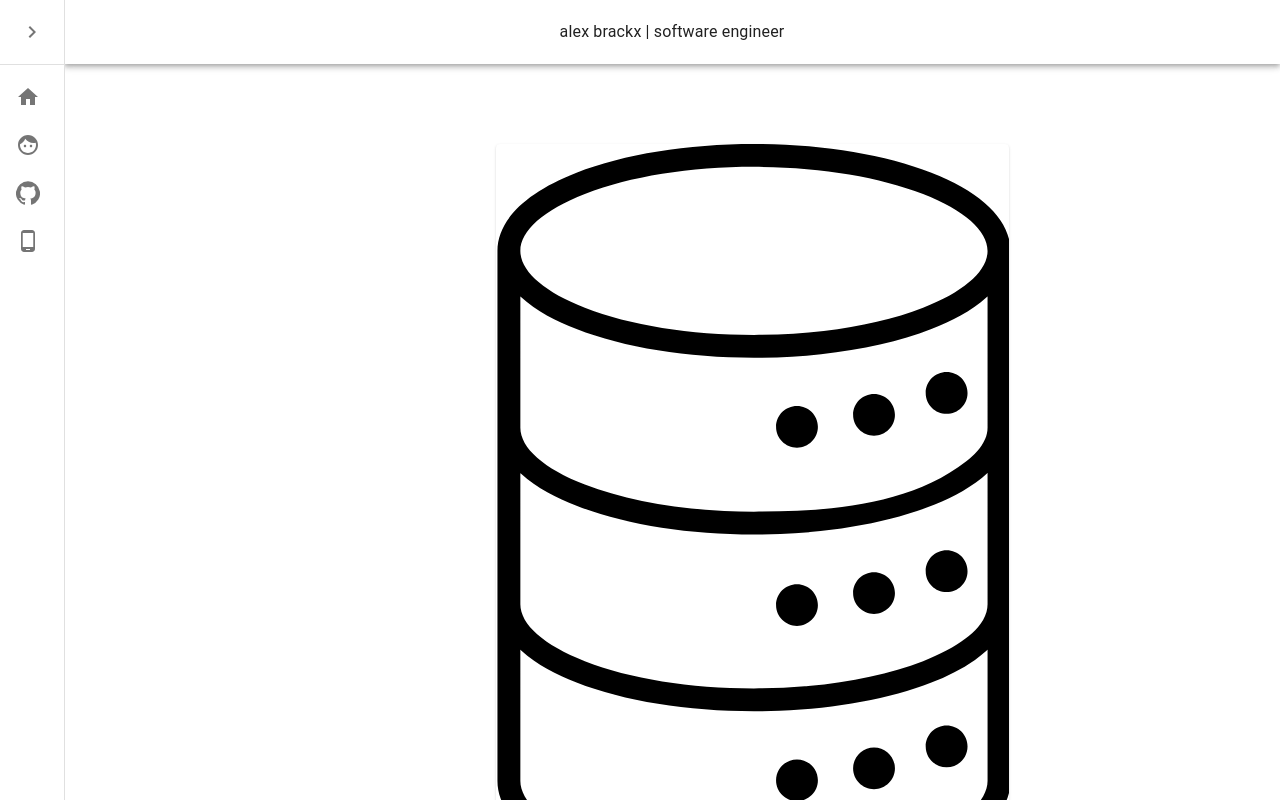
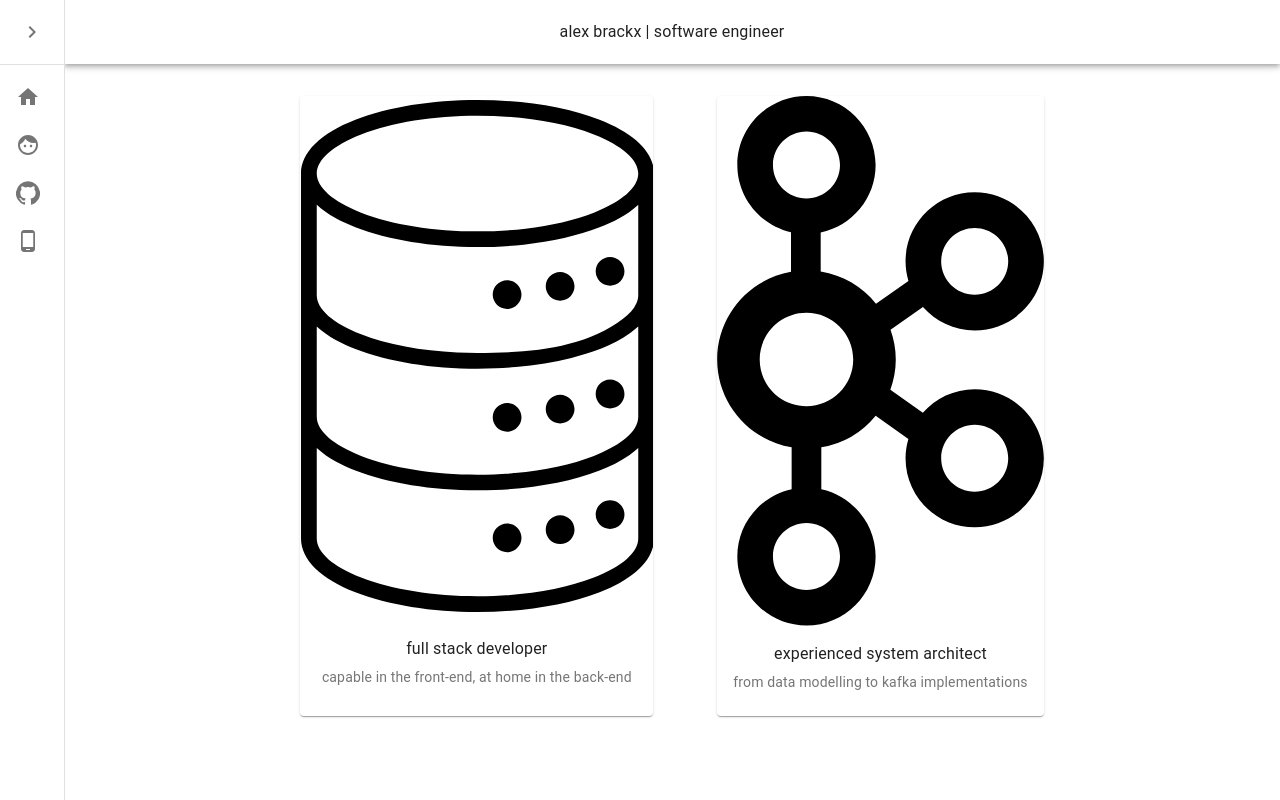
Before and after one commit to abrackx/brahts-ui, a React (Create React App) app: page / in a window 1280 px wide. Shown: the top 800 px of the page. Built offline with nearby package versions, Linux system fonts and the light colour scheme.

Commit message:
Row based probably looks a bit better.

```diff
--- a/src/components/Feed.js
+++ b/src/components/Feed.js
@@ -14,9 +14,10 @@ import Spring from '../imgs/spring.svg'
 
 const useStyles = makeStyles((theme) => ({
     content: {
+        display: 'flex',
         width: '100%',
-        flexGrow: 1,
-        padding: theme.spacing(3),
+        justifyContent: 'center',
+        flexWrap: 'wrap',
     },
 }));
 
@@ -32,7 +33,7 @@ function Feed({ page }) {
                             title="full stack developer"
                             text="capable in the front-end, at home in the back-end"
                             img={DatabaseIcon}
-                            />
+                        />
                         <FeedItem
                             title="experienced system architect"
                             text="from data modelling to kafka implementations"
@@ -49,7 +50,7 @@ function Feed({ page }) {
                             title="full stack developer"
                             text="hell yeah brah I know java and js"
                             img={Spring}
-                            />
+                        />
                         <FeedItem
                             title="experienced system architect"
                             text="from data modelling to kafka implementations"
@@ -66,7 +67,7 @@ function Feed({ page }) {
                             title="full stack developer"
                             text="hell yeah brah I know java and js"
                             img={Spring}
-                            />
+                        />
                         <FeedItem
                             title="experienced system architect"
                             text="from data modelling to kafka implementations"
@@ -83,7 +84,7 @@ function Feed({ page }) {
                             title="full stack developer"
                             text="hell yeah brah I know java and js"
                             img={Spring}
-                            />
+                        />
                         <FeedItem
                             title="experienced system architect"
                             text="from data modelling to kafka implementations"
@@ -97,10 +98,8 @@ function Feed({ page }) {
     }
 
     return (
-        <div >
-            <Box m={4} className={classes.content}>
-                {togglePage(page)}
-            </Box>
+        <div className={classes.content}>
+            {togglePage(page)}
         </div>
     );
 }
--- a/src/components/FeedItem.js
+++ b/src/components/FeedItem.js
@@ -10,13 +10,12 @@ import Typography from '@material-ui/core/Typography';
 
 const useStyles = makeStyles((theme) => ({
     root: {
-        width: '100%',
-        height: '50%',
-        marginBottom: theme.spacing(2),
+        margin: theme.spacing(4),
         display: 'flex',
         flexDirection: 'column',
         justifyContent: 'space-around',
-        alignItems: 'center'
+        alignItems: 'center',
+        flexWrap: 'wrap',
     },
 }));
 
```
